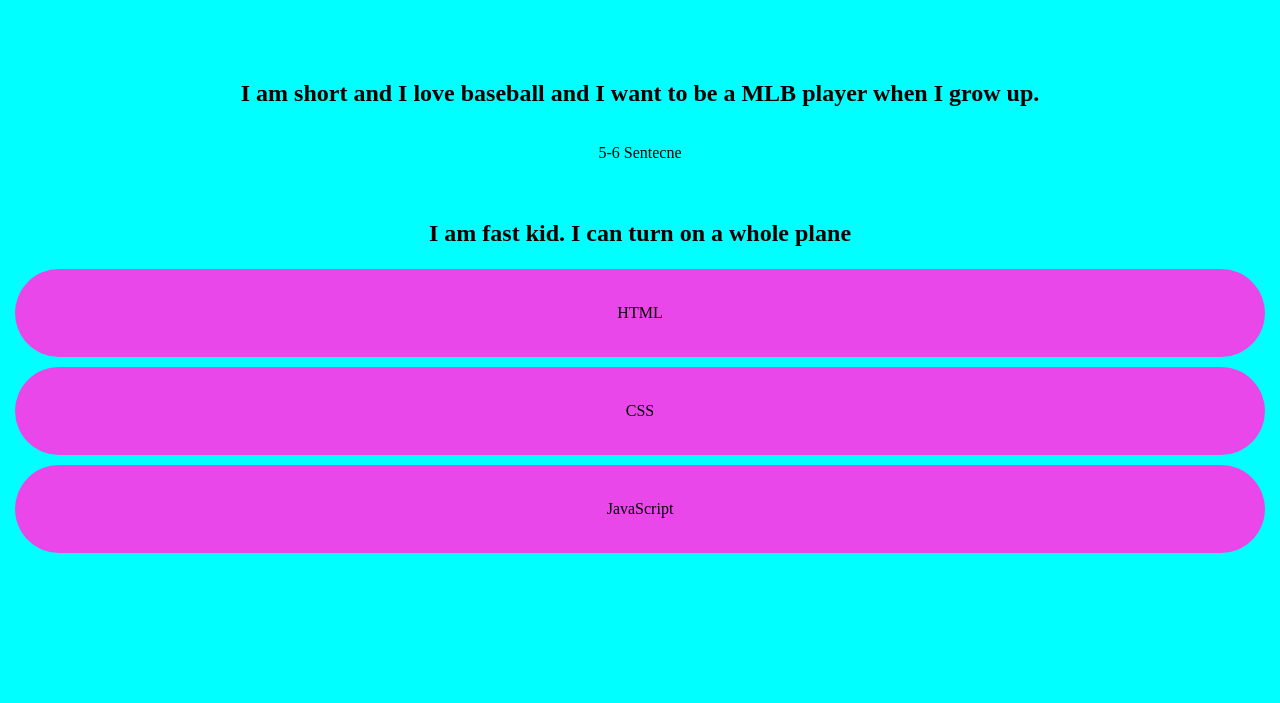
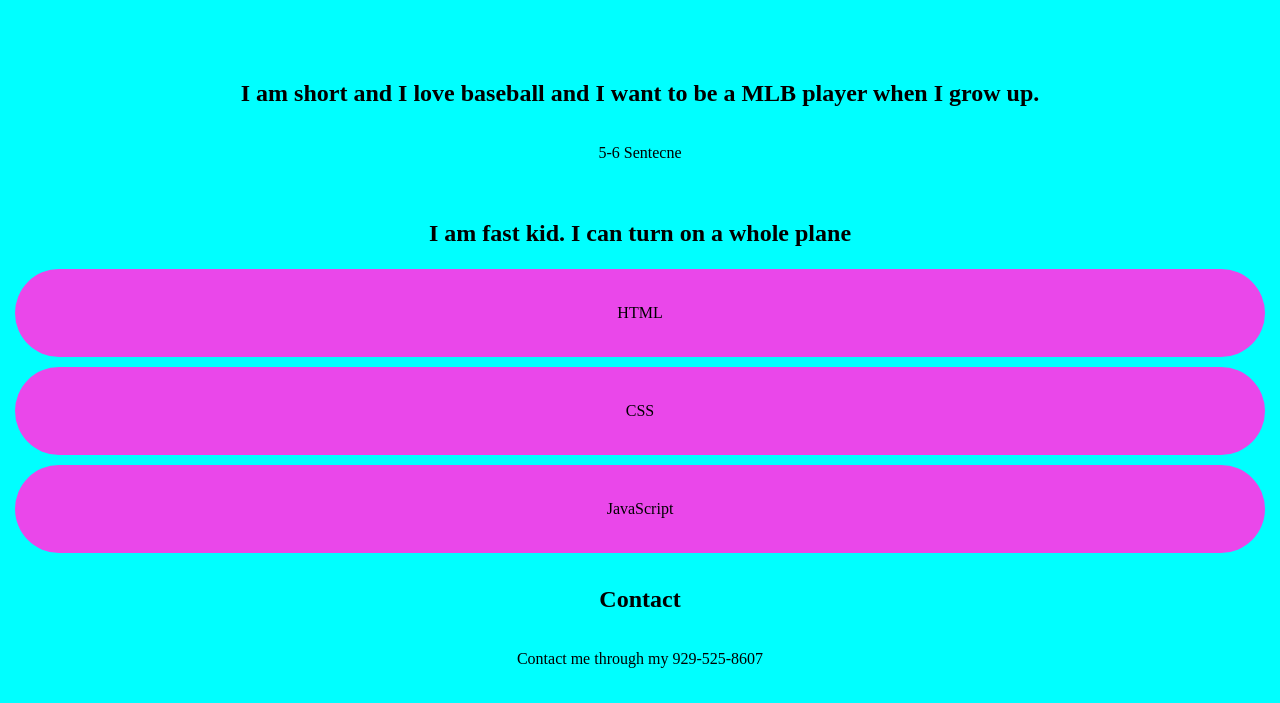
Before and after one commit to Fontanez45/yandiuel.2342, a plain HTML site: page index.html in a window 1280 px wide. Shown: the part 245-948 px from the top of the page. Before the commit the page ends 808 px from the top, so only its background shows below. Drawn offline with Linux system fonts and the light colour scheme.

Commit message:
index.html

```diff
--- a/index.html
+++ b/index.html
@@ -28,6 +28,12 @@
         <div>CSS</div>
         <div> JavaScript</div>
     </div>
+ <section id="projects" class="section">
+  <h2>Contact</h2>
+  <footer><p>Contact me through my 929-525-8607</p></footer>
+
+
+ </section>
 
 
 
```
